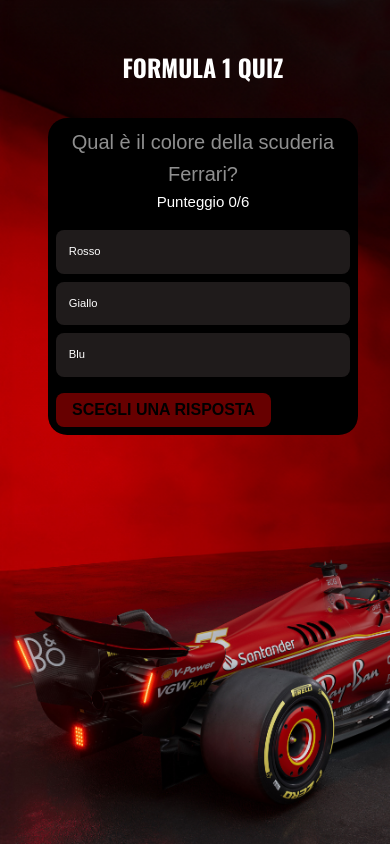
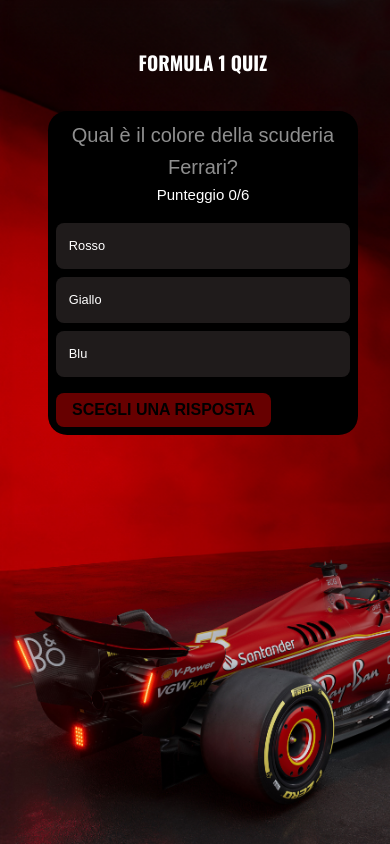
Before and after one commit to yleniaocchi/vue-exam-2, a Vue app: page / in a window 390 px wide. Built offline with nearby package versions, Linux system fonts and the light colour scheme.

Commit message:
Update App.vue

```diff
--- a/src/App.vue
+++ b/src/App.vue
@@ -340,7 +340,7 @@
     }
 
     h1 {
-        font-size: 1.5rem;
+        font-size: 1.2rem;
     }
 
     h2 {
@@ -348,11 +348,11 @@
     }
 
     p {
-        font-size: 0.7rem;
+        font-size: 0.8rem;
     }
 
     .option {
-        font-size: 0.7rem;
+        font-size: 0.8rem;
         padding: 0.8rem;
     }
 
@@ -363,7 +363,8 @@
 
     .result-image {
         max-width: 50%;
-        max-height: 50%px;
+        max-height: 50%;
+		margin-left: 50px;
     }
 }
 
```
